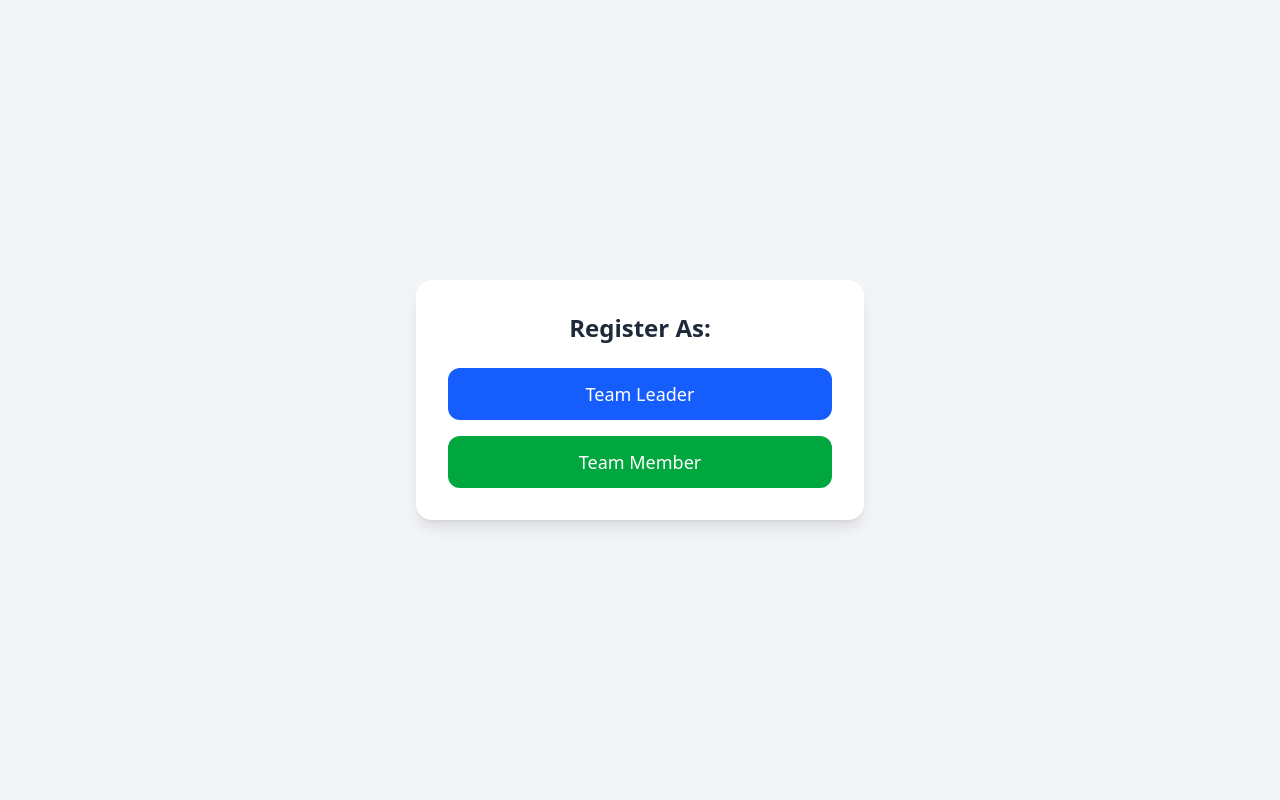
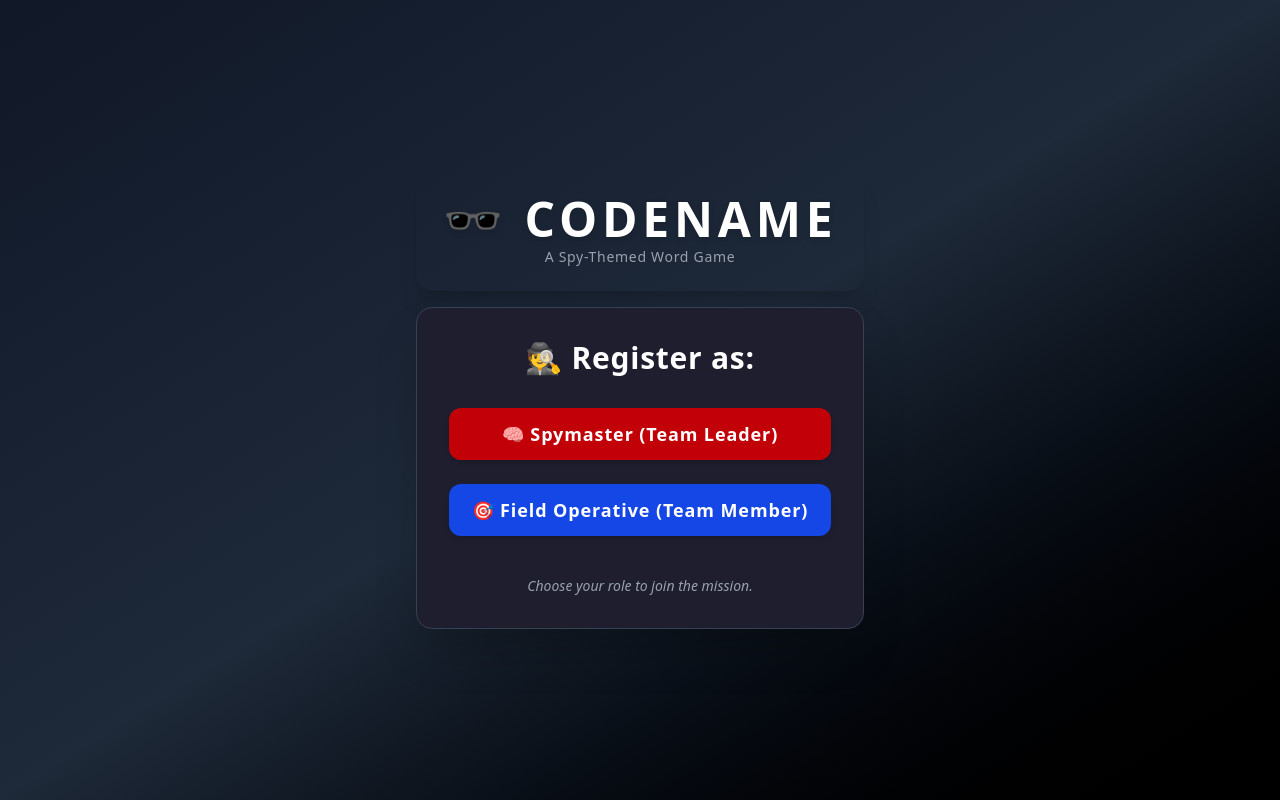
Before and after one commit to Soumita-Nag/CodeName, a Vue app: page / in a window 1280 px wide. Built offline with nearby package versions, Linux system fonts and the light colour scheme; no server answers; the database is empty.

Commit message:
homepage ui moified

```diff
--- a/src/pages/HomePage.vue
+++ b/src/pages/HomePage.vue
@@ -1,15 +1,28 @@
 <template>
-  <div class="w-full h-screen flex justify-center items-center bg-gray-100">
-    <div class="w-full max-w-md bg-white rounded-2xl shadow-lg p-8 space-y-6 animate-pop">
-      <h2 class="text-2xl font-semibold text-center text-gray-800">Register As:</h2>
-      <div class="flex flex-col gap-4">
-        <button @click="assignLeader" class="w-full py-3 rounded-xl cursor-pointer bg-blue-600 text-white text-lg font-medium hover:bg-blue-700 transition duration-300">
-          Team Leader
+  <div class="w-full h-screen flex flex-col justify-center items-center bg-gradient-to-br from-gray-900 via-gray-800 to-black font-codename">
+    <header class="w-full select-none max-w-md py-6 mb-4 text-center shadow-xl rounded-2xl">
+      <h1 class="text-4xl md:text-5xl tracking-widest font-bold text-white drop-shadow-md">
+        🕶️ CODENAME
+      </h1>
+      <p class="text-sm text-gray-400 tracking-wider mt-1">A Spy-Themed Word Game</p>
+    </header>
+    <div class="w-full select-none max-w-md bg-[#1e1e2f] border border-gray-700 rounded-2xl shadow-2xl p-8 space-y-8 animate-pop text-white">
+
+      <h2 class="text-3xl font-bold text-center tracking-wide">
+        🕵️ Register as:
+      </h2>
+
+      <div class="flex flex-col gap-6">
+        <button @click="assignLeader" class="w-full cursor-pointer py-3 rounded-xl bg-red-700 text-white text-lg font-semibold shadow-md hover:bg-red-800 hover:scale-105 transition-all duration-300 ease-in-out tracking-wider">
+          🧠 Spymaster (Team Leader)
         </button>
-        <button @click="assignMember" class="w-full py-3 rounded-xl bg-green-600 cursor-pointer text-white text-lg font-medium hover:bg-green-700 transition duration-300">
-          Team Member
+
+        <button @click="assignMember" class="w-full cursor-pointer py-3 rounded-xl bg-blue-700 text-white text-lg font-semibold shadow-md hover:bg-blue-800 hover:scale-105 transition-all duration-300 ease-in-out tracking-wider">
+          🎯 Field Operative (Team Member)
         </button>
       </div>
+
+      <p class="text-sm text-center text-gray-400 pt-2 italic">Choose your role to join the mission.</p>
     </div>
   </div>
 </template>
```
